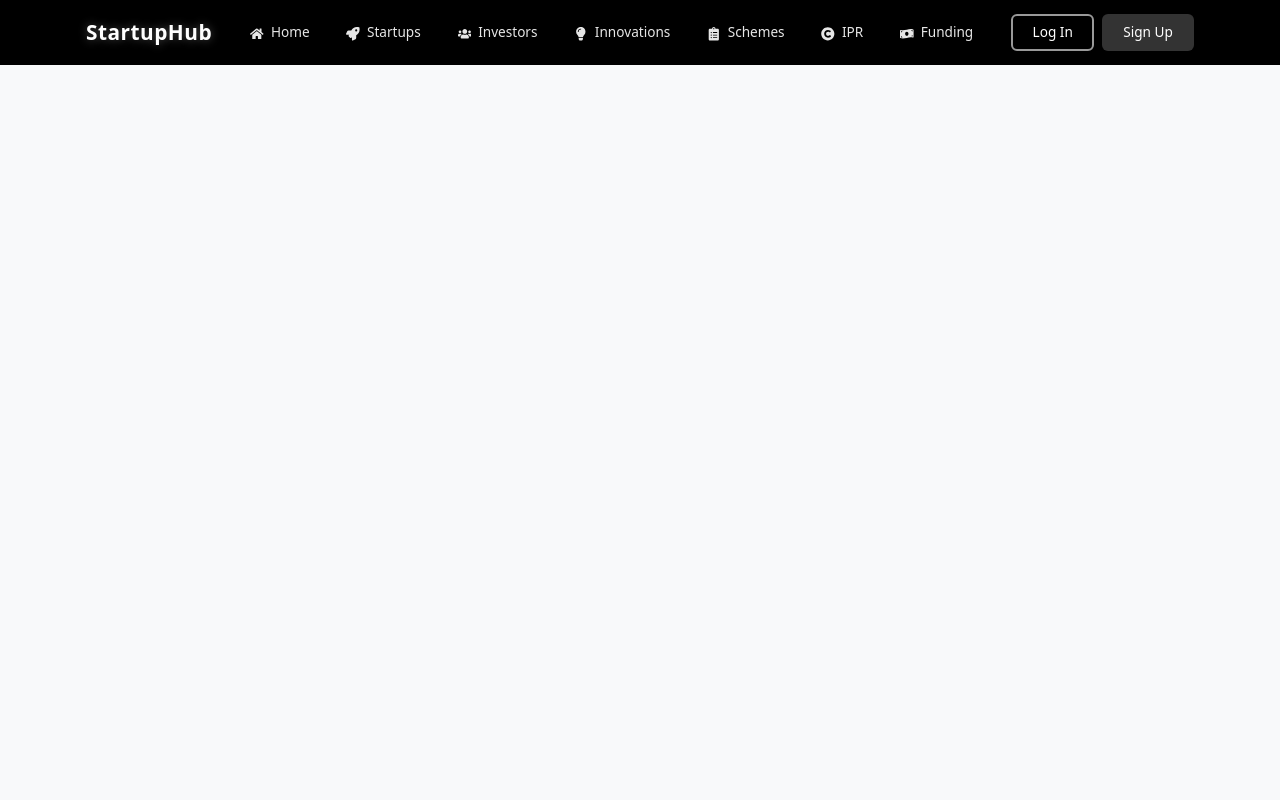
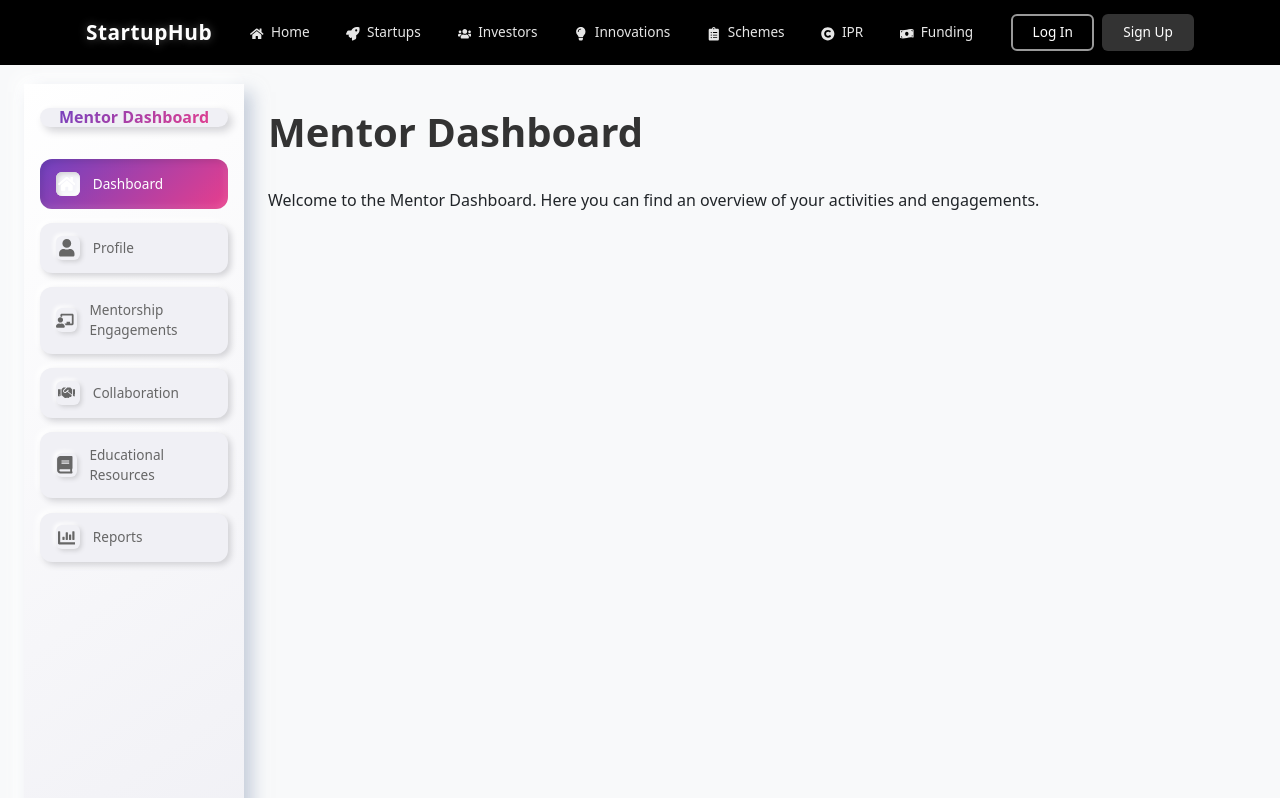
Before and after one commit to janedoe1423/project, a React (Create React App) app in the folder frontend/: page /mentor-profile in a window 1280 px wide. Shown: the top 800 px of the page. Built offline with nearby package versions, Linux system fonts and the light colour scheme.

Commit message:
Added mentors pages with connections too

```diff
--- a/frontend/src/App.js
+++ b/frontend/src/App.js
@@ -7,7 +7,6 @@ import Home from './pages/Home';
 import Startups from './pages/Startups';
 import Investors from './pages/Investors';
 import Innovations from './pages/Innovations';
-
 import Schemes from './pages/Schemes';
 import IPR from './pages/IPR';
 import Funding from './pages/Funding';
@@ -26,6 +25,7 @@ import InvestorProfilePage from './pages/investor/investor_profile_page';
 import StartupProfile from './Startup_profile';
 import InvestorProfile from './Investor_profile';
 import Research_inno from './Research_inno';
+import MentorProfilePage from './pages/mentor/mentor_profile_page'; // Import MentorProfilePage
 
 function App() {
   return (
@@ -33,14 +33,12 @@ function App() {
       <Header />
       <div className="main-content">
         <Routes>
-
           <Route path="/" element={<Home />} />
           <Route path="/startups" element={<Startups />} />
           <Route path="/investors" element={<Investors />} />
           <Route path="/investor-dashboard" element={<InvestorDashboard />} /> {/* Add route for Investor Dashboard */}
           <Route path="/innovations" element={<Innovations />} />
           <Route path="/research" element={<Research_inno />} />
-
           <Route path="/schemes" element={<Schemes />} />
           <Route path="/ipr-rights" element={<IPR />} />
           <Route path="/funding" element={<Funding />} />
@@ -56,6 +54,7 @@ function App() {
           <Route path="/investor-profile" element={<InvestorProfilePage />}/>
           <Route path="/startup-profile/:id" element={<StartupProfile />} />
           <Route path="/investor/:id" element={<InvestorProfile />} />
+          <Route path="/mentor-profile" element={<MentorProfilePage />} /> {/* Add route for Mentor Profile */}
         </Routes>
       </div>
       <Footer />
--- a/frontend/src/pages/login.js
+++ b/frontend/src/pages/login.js
@@ -10,12 +10,14 @@ const LoginPage = () => {
             navigate("/startup-profile");
         } else if (userType === "investor") {
             navigate("/investor-profile");
-        } else if (userType === "ipr-professional"){
+        } else if (userType === "ipr-professional") {
             navigate("/ipr-professional-profile");
-        } else if (userType === "researcher"){
+        } else if (userType === "researcher") {
             navigate("/researcher");
-        }else if (userType === "admin"){
+        } else if (userType === "admin") {
             navigate("/admin");
+        } else if (userType === "mentor") {
+            navigate("/mentor-profile");
         }
     };
 
@@ -40,6 +42,9 @@ const LoginPage = () => {
                     <button className="btn btn-info" onClick={() => handleLogin("admin")}>
                         Login as Admin
                     </button>
+                    <button className="btn btn-warning" onClick={() => handleLogin("mentor")}>
+                        Login as Mentor
+                    </button>
                 </div>
             </div>
         </div>
--- /dev/null
+++ b/frontend/src/pages/mentor/mentor_collaboration.js
@@ -0,0 +1,13 @@
+// frontend/src/pages/mentor/mentor_collaboration.js
+import React from 'react';
+
+const MentorCollaboration = () => {
+    return (
+        <div>
+            <h1>Collaboration</h1>
+            <p>Explore collaboration opportunities and manage your collaborations here.</p>
+        </div>
+    );
+};
+
+export default MentorCollaboration;
--- a/frontend/src/pages/mentor/mentor_dashboard.js
+++ b/frontend/src/pages/mentor/mentor_dashboard.js
@@ -0,0 +1,13 @@
+// frontend/src/pages/mentor/mentor_dashboard.js
+import React from 'react';
+
+const MentorDashboard = () => {
+    return (
+        <div>
+            <h1>Mentor Dashboard</h1>
+            <p>Welcome to the Mentor Dashboard. Here you can find an overview of your activities and engagements.</p>
+        </div>
+    );
+};
+
+export default MentorDashboard;
--- /dev/null
+++ b/frontend/src/pages/mentor/mentor_educational_resources.js
@@ -0,0 +1,13 @@
+// frontend/src/pages/mentor/educational_resources.js
+import React from 'react';
+
+const EducationalResources = () => {
+    return (
+        <div>
+            <h1>Educational Resources</h1>
+            <p>Access and manage educational resources here.</p>
+        </div>
+    );
+};
+
+export default EducationalResources;
--- a/frontend/src/pages/mentor/mentor_profile.js
+++ b/frontend/src/pages/mentor/mentor_profile.js
@@ -0,0 +1,13 @@
+// frontend/src/pages/mentor/mentor_profile.js
+import React from 'react';
+
+const MentorProfile = () => {
+    return (
+        <div>
+            <h1>Mentor Profile</h1>
+            <p>Manage your profile information and settings here.</p>
+        </div>
+    );
+};
+
+export default MentorProfile;
--- a/frontend/src/pages/mentor/mentor_profile_page.js
+++ b/frontend/src/pages/mentor/mentor_profile_page.js
@@ -0,0 +1,62 @@
+import React, { useState, useEffect } from "react";
+import MentorSidebar from "./mentor_sidebar.js";
+
+// Import all mentor components
+const MentorDashboard = React.lazy(() => import("./mentor_dashboard"));
+const MentorProfile = React.lazy(() => import("./mentor_profile"));
+const MentorshipEngagements = React.lazy(() => import("./mentorship_engagements"));
+const MentorCollaboration = React.lazy(() => import("./mentor_collaboration"));
+const EducationalResources = React.lazy(() => import("./mentor_educational_resources"));
+const MentorReports = React.lazy(() => import("./mentor_reports"));
+
+const MentorProfilePage = () => {
+    const [currentPage, setCurrentPage] = useState(window.location.hash || "#dashboard");
+
+    useEffect(() => {
+        const handleHashChange = () => {
+            setCurrentPage(window.location.hash || "#dashboard");
+        };
+
+        window.addEventListener("hashchange", handleHashChange);
+
+        return () => {
+            window.removeEventListener("hashchange", handleHashChange);
+        };
+    }, []);
+
+    const renderPage = (hash) => {
+        return (
+            <React.Suspense fallback={<div>Loading...</div>}>
+                {(() => {
+                    switch (hash) {
+                        case "#dashboard":
+                            return <MentorDashboard />;
+                        case "#profile":
+                            return <MentorProfile />;
+                        case "#mentorship-engagements":
+                            return <MentorshipEngagements />;
+                        case "#collaboration":
+                            return <MentorCollaboration />;
+                        case "#educational-resources":
+                            return <EducationalResources />;
+                        case "#reports":
+                            return <MentorReports />;
+                        default:
+                            return <MentorDashboard />;
+                    }
+                })()}
+            </React.Suspense>
+        );
+    };
+
+    return (
+        <div className="d-flex">
+            <MentorSidebar />
+            <div className="flex-grow-1 p-4">
+                {renderPage(currentPage)}
+            </div>
+        </div>
+    );
+};
+
+export default MentorProfilePage;
--- /dev/null
+++ b/frontend/src/pages/mentor/mentor_reports.js
@@ -0,0 +1,13 @@
+// frontend/src/pages/mentor/mentor_reports.js
+import React from 'react';
+
+const MentorReports = () => {
+    return (
+        <div>
+            <h1>Reports</h1>
+            <p>View and generate reports related to your mentorship activities here.</p>
+        </div>
+    );
+};
+
+export default MentorReports;
--- /dev/null
+++ b/frontend/src/pages/mentor/mentor_sidebar.js
@@ -0,0 +1,94 @@
+import React, { useState } from "react";
+import { Nav } from "react-bootstrap";
+import {
+    FaHome, FaUser, FaChalkboardTeacher, FaHandshake, FaBook, FaChartBar
+} from "react-icons/fa";
+// import "./mentor_sidebar.css"; // Ensure you have this CSS file
+
+const MentorSidebar = () => {
+    const [activeLink, setActiveLink] = useState('#dashboard');
+
+    return (
+        <div className="sidebar-wrapper">
+            <div className="sidebar-container">
+                <div className="sidebar-header">
+                    <h4>Mentor Dashboard</h4>
+                </div>
+
+                <Nav className="sidebar-nav">
+                    <Nav.Link
+                        href="#dashboard"
+                        className={`sidebar-link ${activeLink === '#dashboard' ? 'active' : ''}`}
+                        onClick={() => setActiveLink('#dashboard')}
+                    >
+                        <div className="icon-container">
+                            <FaHome />
+                        </div>
+                        <span>Dashboard</span>
+                    </Nav.Link>
+
+                    <Nav.Link
+                        href="#profile"
+                        className={`sidebar-link ${activeLink === '#profile' ? 'active' : ''}`}
+                        onClick={() => setActiveLink('#profile')}
+                    >
+                        <div className="icon-container">
+                            <FaUser />
+                        </div>
+                        <span>Profile</span>
+                    </Nav.Link>
+
+                    <Nav.Link
+                        href="#mentorship-engagements"
+                        className={`sidebar-link ${activeLink === '#mentorship-engagements' ? 'active' : ''}`}
+                        onClick={() => setActiveLink('#mentorship-engagements')}
+                    >
+                        <div className="icon-container">
+                            <FaChalkboardTeacher />
+                        </div>
+                        <span>Mentorship Engagements</span>
+                    </Nav.Link>
+
+                    <Nav.Link
+                        href="#collaboration"
+                        className={`sidebar-link ${activeLink === '#collaboration' ? 'active' : ''}`}
+                        onClick={() => setActiveLink('#collaboration')}
+                    >
+                        <div className="icon-container">
+                            <FaHandshake />
+                        </div>
+                        <span>Collaboration</span>
+                    </Nav.Link>
+
+                    <Nav.Link
+                        href="#educational-resources"
+                        className={`sidebar-link ${activeLink === '#educational-resources' ? 'active' : ''}`}
+                        onClick={() => setActiveLink('#educational-resources')}
+                    >
+                        <div className="icon-container">
+                            <FaBook />
+                        </div>
+                        <span>Educational Resources</span>
+                    </Nav.Link>
+
+                    <Nav.Link
+                        href="#reports"
+                        className={`sidebar-link ${activeLink === '#reports' ? 'active' : ''}`}
+                        onClick={() => setActiveLink('#reports')}
+                    >
+                        <div className="icon-container">
+                            <FaChartBar />
+                        </div>
+                        <span>Reports</span>
+                    </Nav.Link>
+                </Nav>
+
+                <div className="sidebar-footer">
+                    <small>© 2024 Mentor Portal</small>
+                </div>
+            </div>
+        </div>
+    );
+};
+
+export default MentorSidebar;
--- /dev/null
+++ b/frontend/src/pages/mentor/mentorship_engagements.js
@@ -0,0 +1,13 @@
+// frontend/src/pages/mentor/mentorship_engagements.js
+import React from 'react';
+
+const MentorshipEngagements = () => {
+    return (
+        <div>
+            <h1>Mentorship Engagements</h1>
+            <p>View and manage your mentorship engagements here.</p>
+        </div>
+    );
+};
+
+export default MentorshipEngagements;
```
